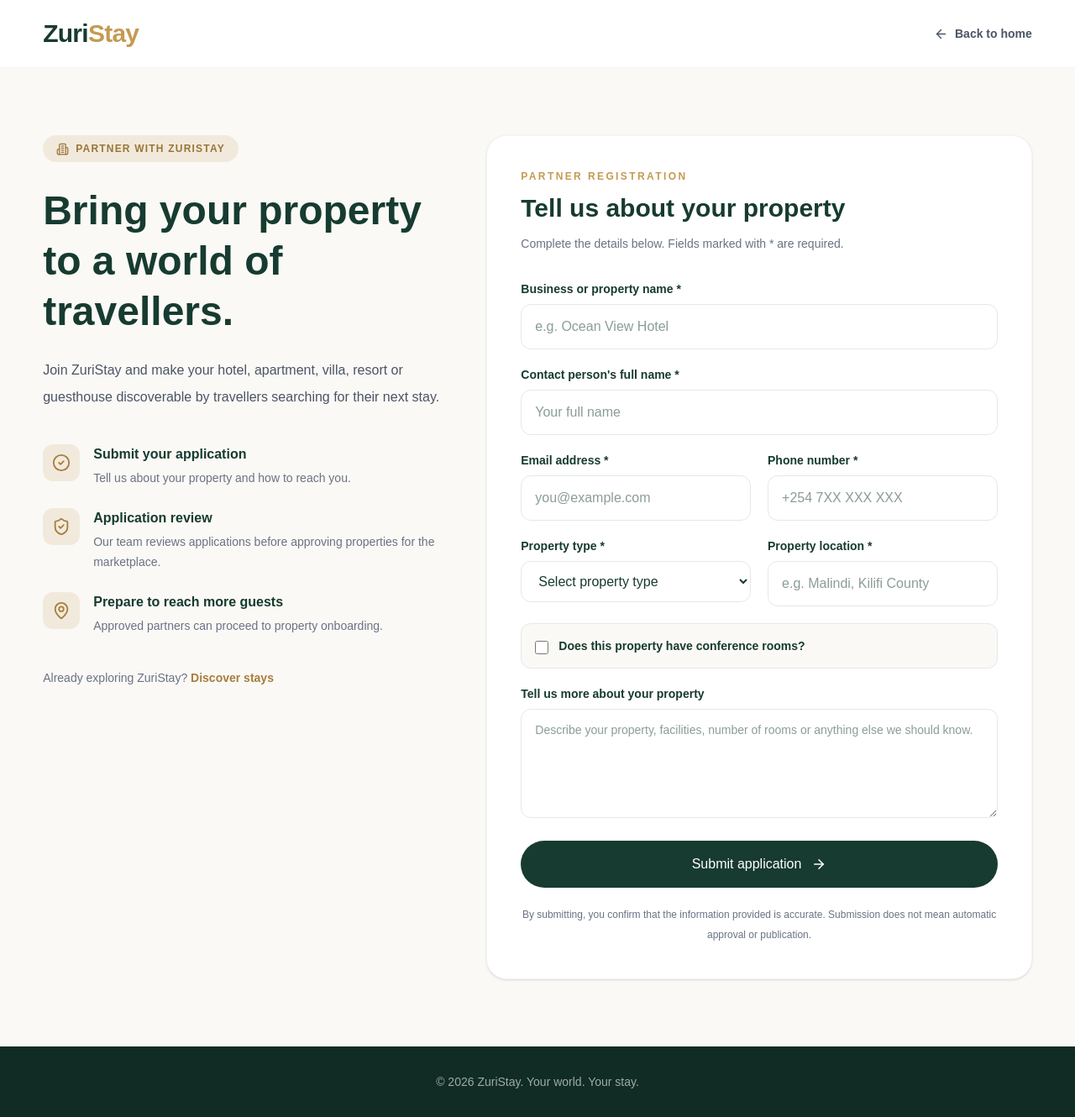
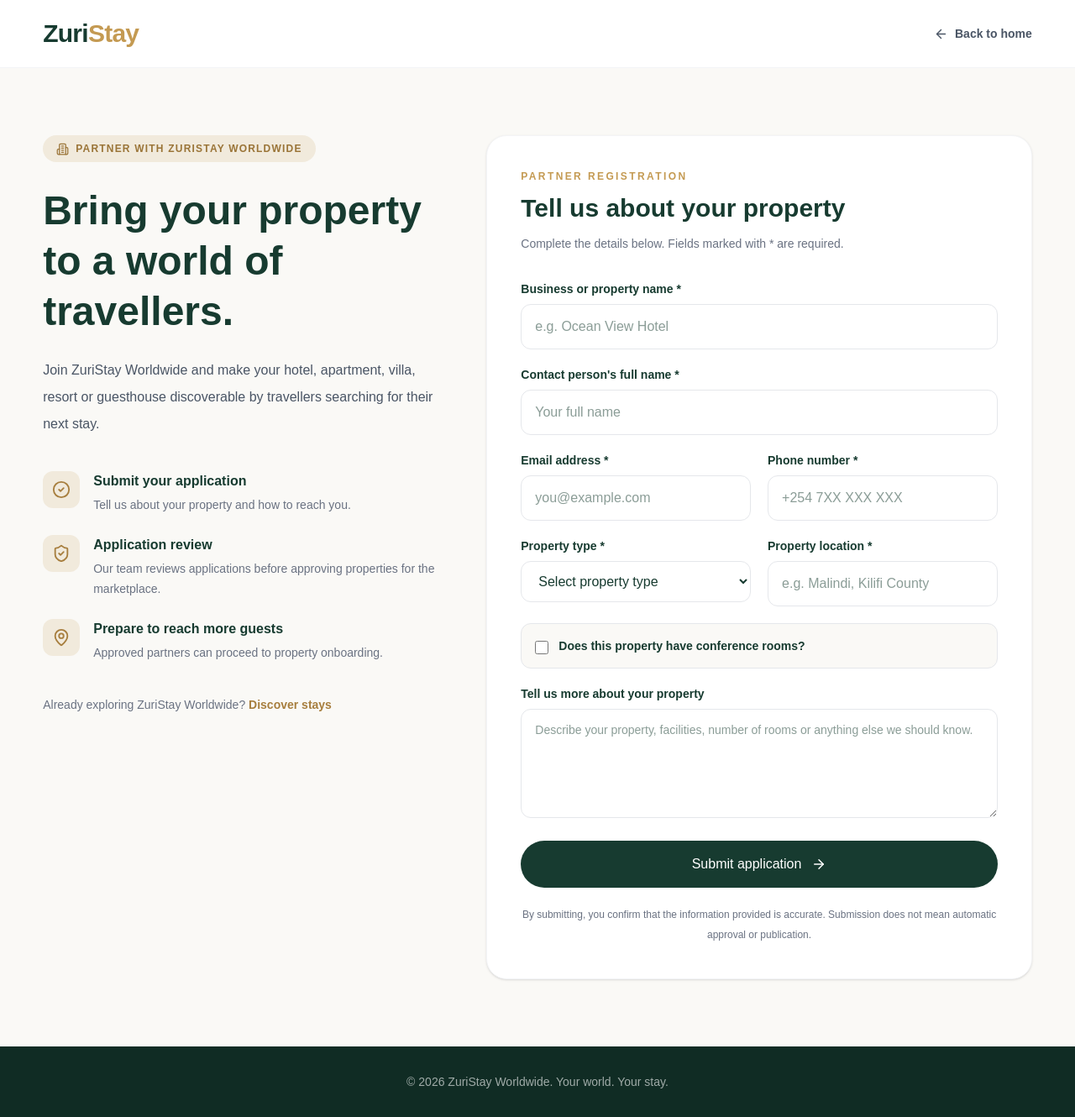
Before and after one commit to robinsonb254/zuristay, a Next.js app: page /partner/register in a window 1280 px wide. Shown: the whole page at 84% size. Built offline with nearby package versions, Linux system fonts and the light colour scheme.

Commit message:
Apply ZuriStay Worldwide branding

```diff
--- a/src/app/partner/register/page.tsx
+++ b/src/app/partner/register/page.tsx
@@ -116,7 +116,7 @@ export default function PartnerRegistrationPage() {
         <div className="lg:sticky lg:top-12 lg:self-start">
           <span className="inline-flex items-center gap-2 rounded-full bg-[#f1eadc] px-4 py-2 text-xs font-bold tracking-widest text-[#9a7437]">
             <Building2 size={15} />
-            PARTNER WITH ZURISTAY
+            PARTNER WITH ZURISTAY WORLDWIDE
           </span>
 
           <h1 className="mt-7 text-4xl font-bold leading-tight md:text-5xl">
@@ -124,7 +124,7 @@ export default function PartnerRegistrationPage() {
           </h1>
 
           <p className="mt-6 max-w-lg leading-8 text-gray-600">
-            Join ZuriStay and make your hotel, apartment, villa,
+            Join ZuriStay Worldwide and make your hotel, apartment, villa,
             resort or guesthouse discoverable by travellers
             searching for their next stay.
           </p>
@@ -170,7 +170,7 @@ export default function PartnerRegistrationPage() {
           </div>
 
           <p className="mt-10 text-sm text-gray-500">
-            Already exploring ZuriStay?{" "}
+            Already exploring ZuriStay Worldwide?{" "}
             <Link href="/" className="font-bold text-[#a77e3e]">
               Discover stays
             </Link>
@@ -190,7 +190,7 @@ export default function PartnerRegistrationPage() {
 
               <p className="mt-4 max-w-md leading-7 text-gray-600">
                 Thank you for your interest in partnering with
-                ZuriStay. Your application has been submitted for
+                ZuriStay Worldwide. Your application has been submitted for
                 review. Our team will contact you using the details
                 you provided.
               </p>
@@ -203,7 +203,7 @@ export default function PartnerRegistrationPage() {
                 href="/"
                 className="mt-8 inline-flex items-center gap-2 rounded-full bg-[#173b30] px-7 py-4 font-bold text-white hover:bg-[#245545]"
               >
-                Return to ZuriStay
+                Return to ZuriStay Worldwide
                 <ArrowRight size={18} />
               </Link>
             </div>
@@ -427,7 +427,7 @@ export default function PartnerRegistrationPage() {
       </section>
 
       <footer className="bg-[#102c24] py-8 text-center text-sm text-white/60">
-        © {new Date().getFullYear()} ZuriStay. Your world. Your stay.
+        © {new Date().getFullYear()} ZuriStay Worldwide. Your world. Your stay.
       </footer>
     </main>
   );
```
